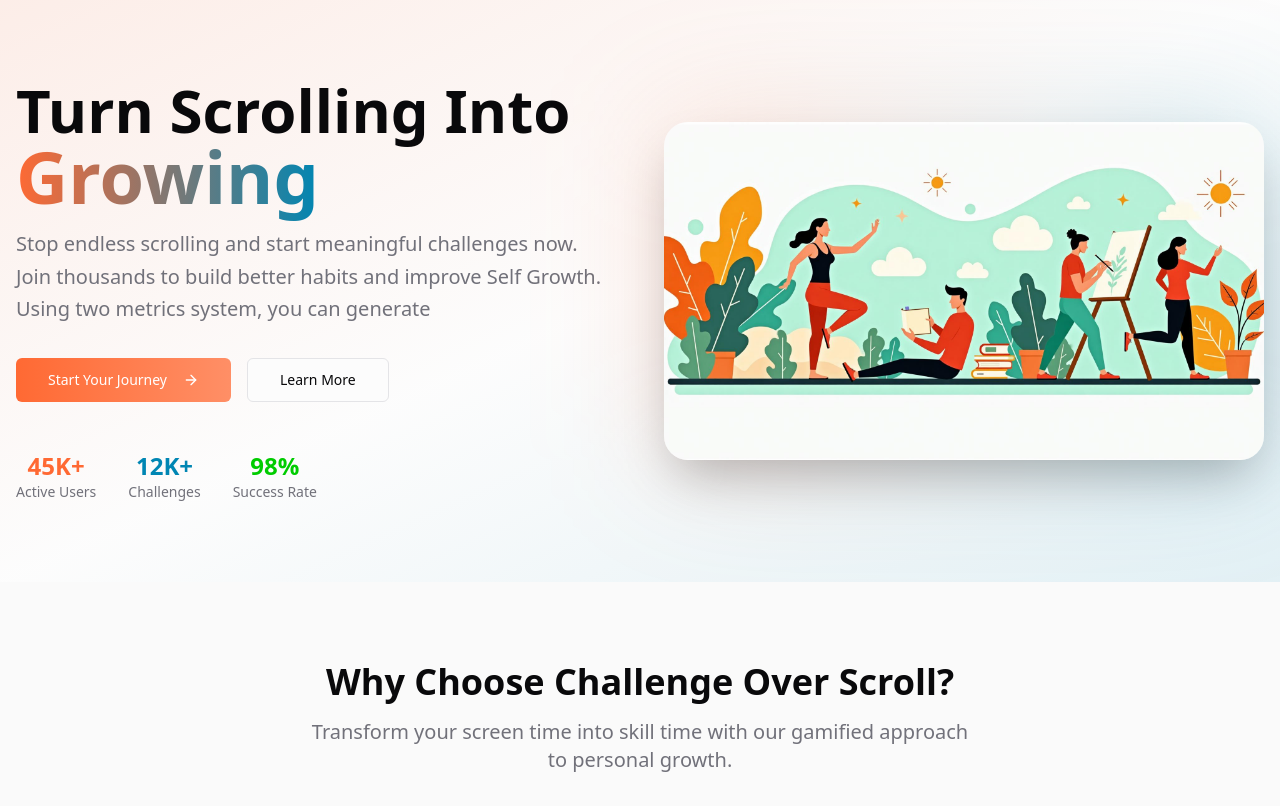
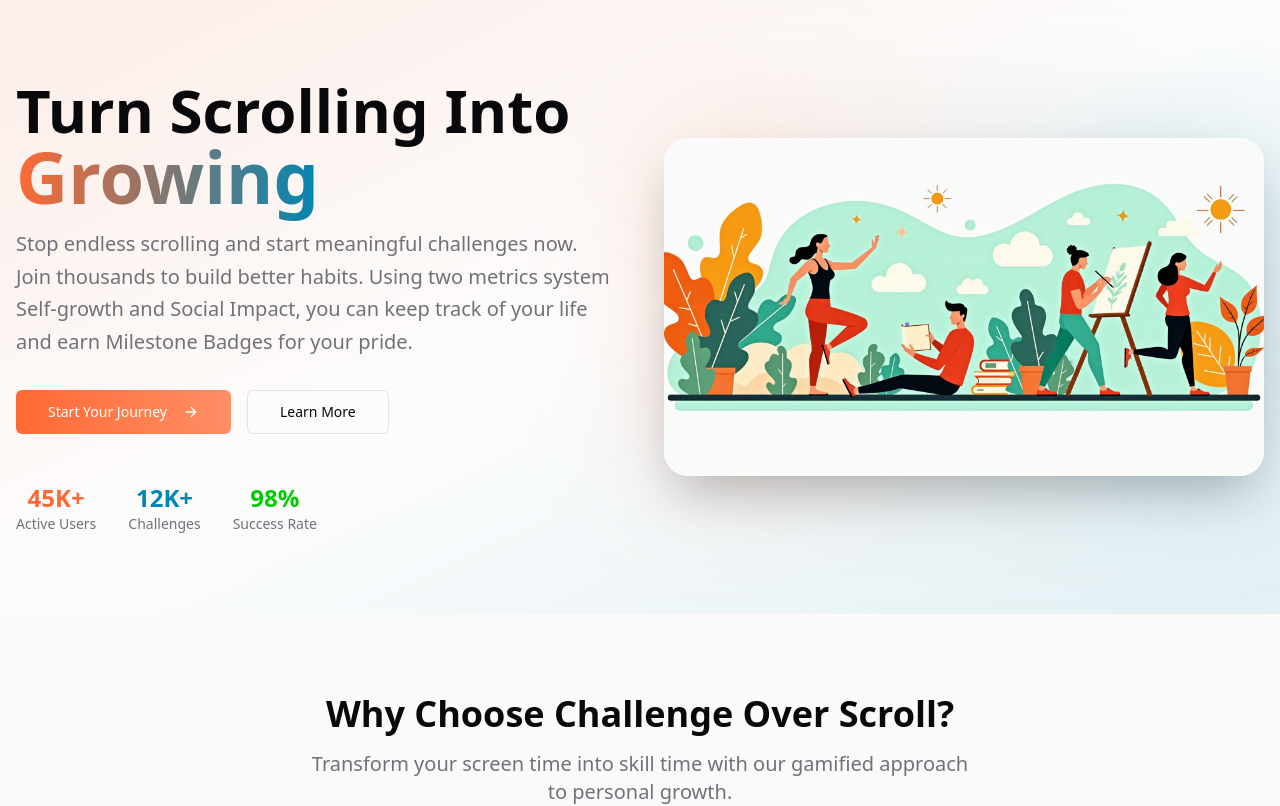
Before and after one commit to phuongforworking-maker/daretermine, a React (Vite) app: page / in a window 1280 px wide. Shown: the top 806 px of the page. Built offline with nearby package versions, Linux system fonts and the light colour scheme; the HTML template or start-up script is replaced by a standard one.

Commit message:
Visual edit in Lovable

```diff
--- a/src/pages/Index.tsx
+++ b/src/pages/Index.tsx
@@ -29,7 +29,7 @@ const Index = () => {
                       Growing
                     </span>
                   </h1>
-                  <p className="text-xl text-muted-foreground leading-relaxed">Stop endless scrolling and start meaningful challenges now. Join thousands to build better habits and improve Self Growth. Using two metrics system, you can generate </p>
+                  <p className="text-xl text-muted-foreground leading-relaxed">Stop endless scrolling and start meaningful challenges now. Join thousands to build better habits. Using two metrics system Self-growth and Social Impact, you can keep track of your life and earn Milestone Badges for your pride. </p>
                 </div>
 
                 <div className="flex items-center gap-4">
```
